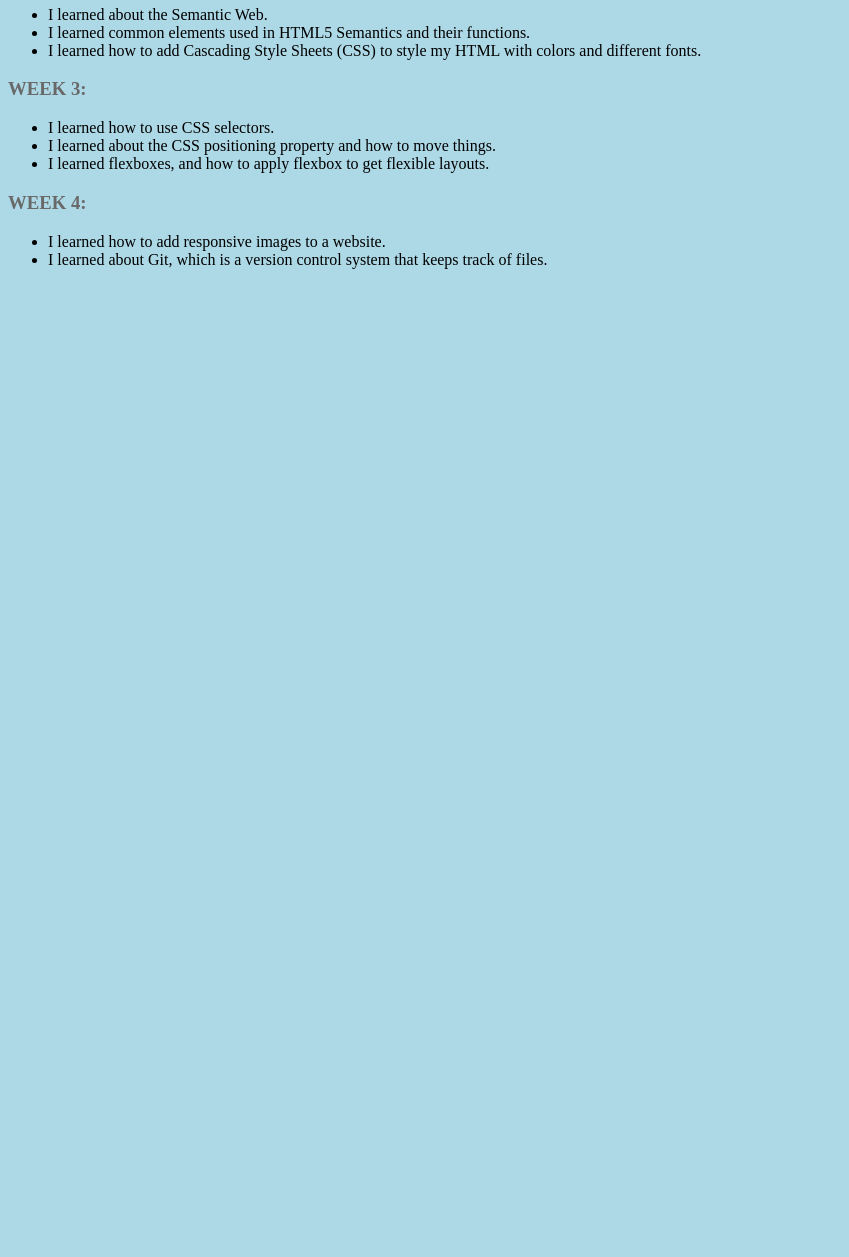
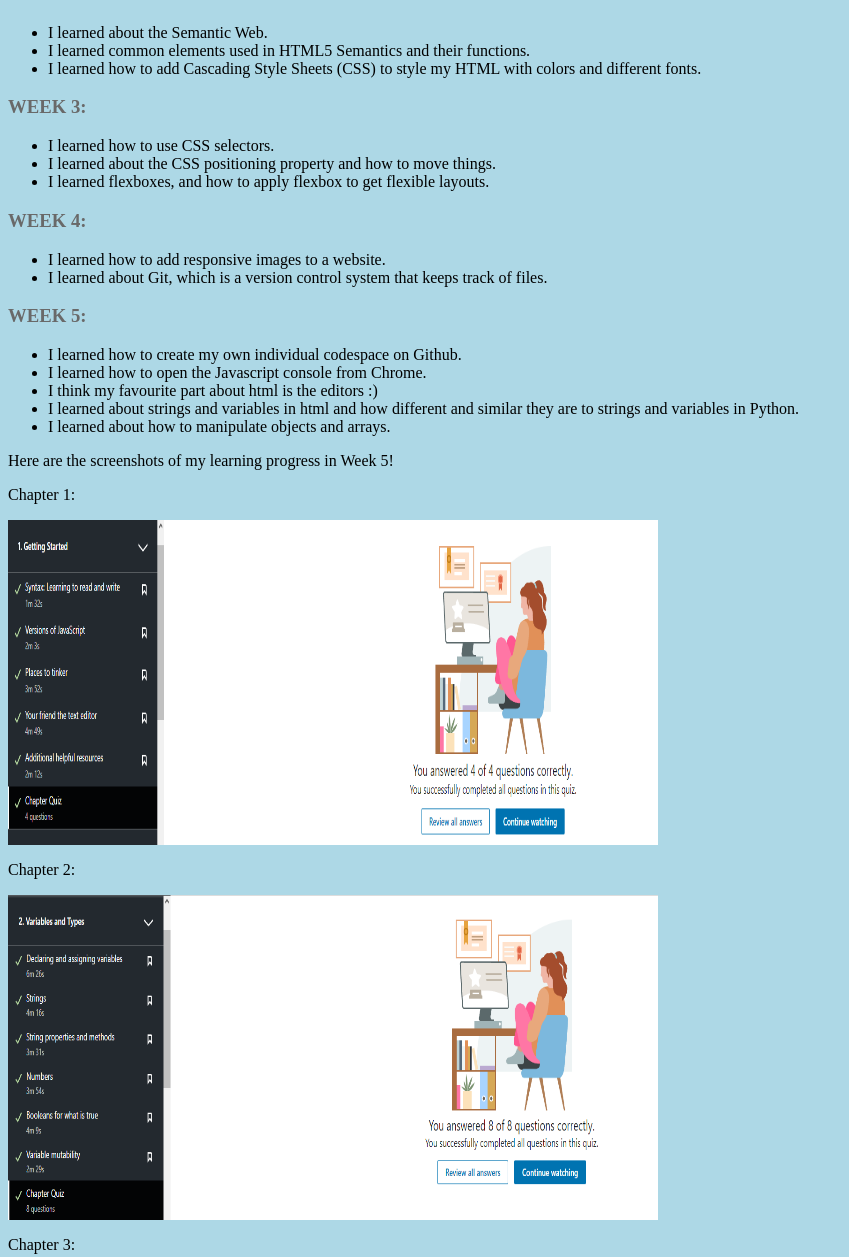
Before and after one commit to jarenegoh/WebDevBlog, a plain HTML site: page index.html in a window 1280 px wide. Shown: the part 758-2015 px from the top of the page, without its empty margins (0-849 px from the left). Before the commit the page ends 1043 px from the top, so only its background shows below. Drawn offline with Linux system fonts and the light colour scheme.

Commit message:
week5 oal

```diff
--- a/index.html
+++ b/index.html
@@ -14,6 +14,8 @@
                 <li><a href="#Week2">Week 2</a></li>
                 <li><a href="#Week3">Week 3</a></li>
                 <li><a href="#Week4">Week 4</a></li>
+                <li><a href="#Week5">Week 5</a></li>
+            </ul>
             </ul>
         </nav>
 
@@ -42,12 +44,40 @@
             <li>I learned how to use CSS selectors.</li>
             <li>I learned about the CSS positioning property and how to move things.</li>
             <li>I learned flexboxes, and how to apply flexbox to get flexible layouts.</li>
-            </ul>
+        </ul>
 
         <h3 id="Week4">WEEK 4:</h3>
         <ul>
             <li>I learned how to add responsive images to a website.</li>
             <li>I learned about Git, which is a version control system that keeps track of files.</li>
+        </ul>
+
+        <h3 id="Week 5">WEEK 5:</h3>
+        <ul>
+            <li>I learned how to create my own individual codespace on Github.</li>
+            <li>I learned how to open the Javascript console from Chrome.</li>
+            <li>I think my favourite part about html is the editors :)</li>
+            <li>I learned about strings and variables in html and how different and similar they are to strings and variables in Python.</li>
+            <li>I learned about how to manipulate objects and arrays.</li>
+
+        </ul>
+
+          <p> Here are the screenshots of my learning progress in Week 5!</p>
+          <p>Chapter 1:</p>
+          <img src='Chapter 1.png' alt='Chapter1' width='650' height='325'>
+
+          <p>Chapter 2:</p>
+          <img src='Chapter 2.png' alt='Chapter2' width='650' height='325'>
+
+          <p>Chapter 3:</p>
+          <img src='Chapter 3.png' alt='Chapter3' width='650' height='325'>
+
+          <p>Chapter 4:</p>
+          <img src='Chapter 4.png' alt='Chapter4' width='650' height='325'>
+
+          <p>Chapter 5:</p>
+          <img src='Chapter 5.png' alt='Chapter5' width='650' height='325'>
+        </ul>
 
 
 
```
Also changed, not shown: Chapter 1.png (added), Chapter 2.png (added), Chapter 3.png (added), Chapter 4.png (added), Chapter 5.png (added).
